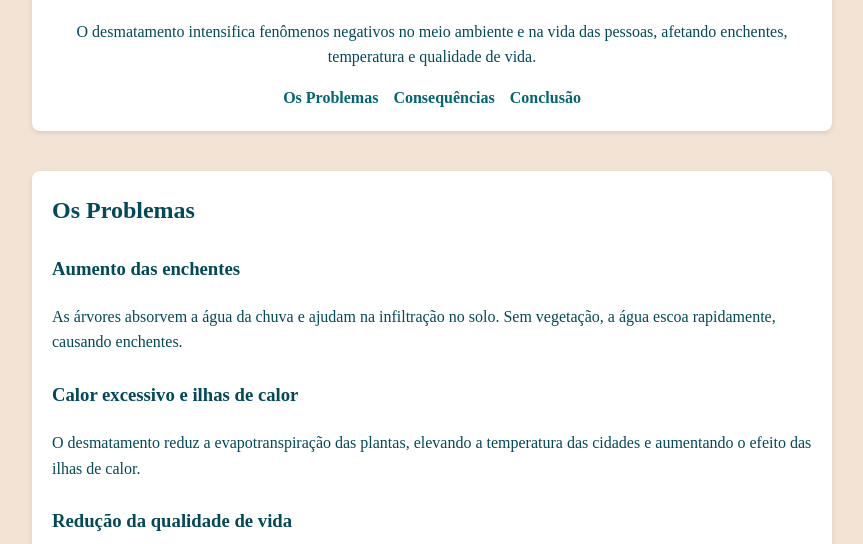
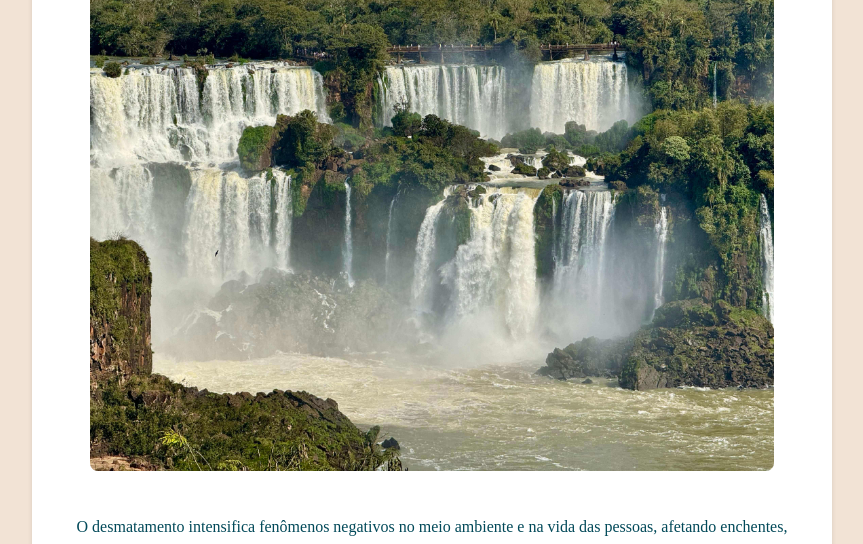
Before and after one commit to priscilazacarias/agrinho2025, a plain HTML site: page index.html in a window 1280 px wide. Shown: the part 148-692 px from the top of the page, without its empty margins (208-1071 px from the left). Drawn offline with Linux system fonts and the light colour scheme; a web font is replaced by a local one.

Commit message:
imagem nova 2

```diff
--- a/index.html
+++ b/index.html
@@ -9,7 +9,7 @@
 <body>
 <header>
 <h1>Impacto do Desmatamento</h1>
-<img src="Foz do Iguaçu" alt="Foto das Cataratas do Iguaçu, um lugar com muitas árvores e mata nativa preservada.">
+<img src="foz-do-iguacu.jpg" alt="Foto das Cataratas do Iguaçu, um lugar com muitas árvores e mata nativa preservada.">
 <p>O desmatamento intensifica fenômenos negativos no meio ambiente e na vida das pessoas, afetando enchentes, temperatura e qualidade de vida.</p>
 <nav>
 <ul>
```
Also changed, not shown: 2 other files.
